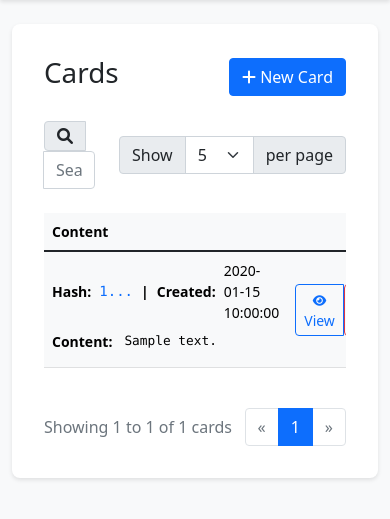
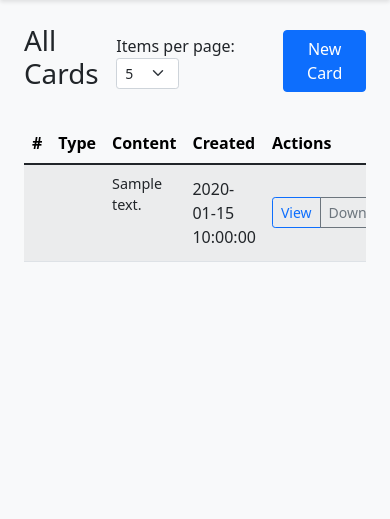
Before and after one commit to benkoo/mcard-core, a Flask app: template examples/mcard_crud_app/templates/index.html in a window 390 px wide. Shown: the part 56-575 px from the top of the page. Run offline with Flask 2, Linux system fonts and the light colour scheme; the template is opened without the code that fills it: most values are stand-ins (such as "Sample title", 1, 10 or a date in 2020).

Commit message:
feat(crud-app): enhance index page UI and content display
Key improvements:
1. Content Display:
   - Implemented consistent row heights (80px) for better visual alignment
   - Added responsive image thumbnails with max-height 70px
   - Improved text preview with scrollable content
   - Added binary content size display

2. Table Layout:
   - Added alternating row colors with table-striped class
   - Enhanced header contrast with table-light class
   - Maintained hover effects for better interactivity
   - Optimized content cell widths (max 300px)

3. Content Type Handling:
   - Fixed binary content detection using isinstance check
   - Improved MIME type detection for binary content
   - Added proper content type icons
   - Enhanced image content detection

4. Pagination:
   - Added items per page selector (5,10,20,50)
   - Implemented proper page navigation
   - Added total items counter
   - Enhanced pagination controls styling

Technical Details:
- Used Bootstrap classes for responsive design
- Implemented flex containers for vertical alignment
- Added overflow handling for text content
- Optimized font sizes for compact display

```diff
--- a/examples/mcard_crud_app/app.py
+++ b/examples/mcard_crud_app/app.py
@@ -2,14 +2,24 @@ from datetime import datetime
 import json
 import os
 import mimetypes
-from flask import Flask, render_template, request, redirect, url_for, g, jsonify, Response, flash
+from flask import Flask, render_template, request, redirect, url_for, g, jsonify, Response, flash, send_file
 from mcard import MCard, MCardStorage, ContentTypeInterpreter
 from urllib.parse import quote
+from io import BytesIO
 
 app = Flask(__name__)
+app.secret_key = 'dev'  # For development only. Use a secure key in production.
 
 # Add min and max functions to Jinja2 environment
 app.jinja_env.globals.update(min=min, max=max)
+
+# Add datetime filter
+@app.template_filter('datetime')
+def format_datetime(value):
+    """Format a datetime object."""
+    if value is None:
+        return ""
+    return value.strftime('%Y-%m-%d %H:%M:%S')
 
 # Initialize database path
 db_path = os.path.join(os.path.dirname(os.path.abspath(__file__)), "mcard_crud.db")
@@ -33,85 +43,56 @@ def teardown_db(exception):
 
 @app.route('/')
 def index():
-    """Display all cards."""
-    cards = []
-    print("\n=== Getting all cards ===")  # Debug log
     try:
         # Get pagination parameters
         page = request.args.get('page', 1, type=int)
         per_page = request.args.get('per_page', 10, type=int)
 
+        # Get all cards using storage
         storage = get_storage()
-        all_cards = storage.get_all()
-        print(f"Found {len(all_cards)} cards")  # Debug log
+        all_cards = list(storage.get_all())
 
-        # Calculate total pages
-        total_cards = len(all_cards)
-        total_pages = (total_cards + per_page - 1) // per_page
+        # Calculate pagination values
+        total_items = len(all_cards)
+        total_pages = max((total_items + per_page - 1) // per_page, 1)
 
-        # Ensure page is within bounds
-        page = max(1, min(page, total_pages)) if total_pages > 0 else 1
+        # Ensure page is within valid range
+        page = min(max(page, 1), total_pages)
 
-        # Calculate slice indices for current page
+        # Slice the cards for current page
         start_idx = (page - 1) * per_page
-        end_idx = min(start_idx + per_page, total_cards)
+        end_idx = min(start_idx + per_page, total_items)
+        page_cards = all_cards[start_idx:end_idx]
 
-        # Get cards for current page
-        current_cards = all_cards[start_idx:end_idx]
+        # Convert MCard objects to dictionaries with required attributes
+        current_page_cards = []
+        for card in page_cards:
+            # Determine content type
+            content_type = "text/plain"
+            is_binary = isinstance(card.content, bytes)
+            if is_binary:
+                content_type, _ = ContentTypeInterpreter.detect_content_type(card.content)
 
-        # Process each card
-        for card in current_cards:
-            try:
-                # First try to decode as UTF-8 to check if it's text
-                try:
-                    content_str = card.content.decode('utf-8') if isinstance(card.content, bytes) else card.content
-                except UnicodeDecodeError:
-                    print(f"Binary card: {card.content_hash}")
-                    cards.append({
-                        'id': card.content_hash,
-                        'type': 'binary',
-                        'size': len(card.content),
-                        'time_claimed': card.time_claimed
-                    })
-                    continue
+            card_dict = {
+                'hash': card.content_hash,
+                'content': card.content,
+                'time_claimed': card.time_claimed,
+                'content_type': content_type,
+                'is_image': ContentTypeInterpreter.is_image_content(content_type),
+                'is_binary': is_binary
+            }
+            current_page_cards.append(card_dict)
 
-                # Try to parse as JSON
-                try:
-                    content = json.loads(content_str)
-                    cards.append({
-                        'id': card.content_hash,
-                        'type': 'json',
-                        'content': json.dumps(content, indent=2),
-                        'time_claimed': card.time_claimed
-                    })
-                except json.JSONDecodeError:
-                    # Plain text
-                    cards.append({
-                        'id': card.content_hash,
-                        'type': 'text',
-                        'content': content_str,
-                        'time_claimed': card.time_claimed
-                    })
-
-            except Exception as e:
-                print(f"Error processing card {card.content_hash}: {str(e)}")
-                continue
-
+        return render_template('index.html',
+                             cards=current_page_cards,
+                             page=page,
+                             per_page=per_page,
+                             total_pages=total_pages,
+                             total_items=total_items)
     except Exception as e:
-        print(f"Error in index: {str(e)}")  # Debug log
-        raise
-
-    # Pagination info
-    pagination = {
-        'page': page,
-        'per_page': per_page,
-        'total_pages': total_pages,
-        'total_cards': total_cards,
-        'has_prev': page > 1,
-        'has_next': page < total_pages,
-    }
-
-    return render_template('index.html', cards=cards, pagination=pagination)
+        app.logger.error(f"Error in index: {str(e)}")
+        # Redirect to new card page if there's an error
+        return redirect(url_for('new_card'))
 
 @app.route('/new')
 def new_card():
@@ -283,5 +264,29 @@ def download_card(content_hash):
         print(f"Error in download_card: {str(e)}")
         return str(e), 500
 
+@app.route('/content/<content_hash>/thumbnail')
+def serve_thumbnail(content_hash):
+    """Serve thumbnail for image content."""
+    try:
+        storage = get_storage()
+        card = storage.get(content_hash)
+        if not card:
+            return "Content not found", 404
+
+        # Detect content type
+        content_type, _ = ContentTypeInterpreter.detect_content_type(card.content)
+
+        # Only serve if it's an image
+        if ContentTypeInterpreter.is_image_content(content_type):
+            return send_file(
+                BytesIO(card.content),
+                mimetype=content_type
+            )
+
+        return "Not an image", 400
+    except Exception as e:
+        app.logger.error(f'Error serving thumbnail: {str(e)}')
+        return str(e), 500
+
 if __name__ == '__main__':
     app.run(debug=True)
--- a/examples/mcard_crud_app/templates/index.html
+++ b/examples/mcard_crud_app/templates/index.html
@@ -1,91 +1,73 @@
-{% extends "base.html" %}
-{% from "hash_display.html" import render_hash %}
-
-{% block title %}MCard CRUD App - Cards{% endblock %}
+{% extends 'base.html' %}
 
 {% block content %}
-<div class="content-container">
+<div class="container mt-4">
     <div class="d-flex justify-content-between align-items-center mb-4">
-        <h1>Cards</h1>
-        <a href="{{ url_for('new_card') }}" class="btn btn-primary">
-            <i class="fas fa-plus"></i> New Card
-        </a>
+        <h1>All Cards</h1>
+        <div class="d-flex align-items-center">
+            <div class="me-3">
+                <label for="per_page" class="me-2">Items per page:</label>
+                <select id="per_page" class="form-select form-select-sm d-inline-block w-auto"
+                        onchange="window.location.href='{{ url_for('index') }}?page=1&per_page=' + this.value">
+                    {% for n in [5, 10, 20, 50] %}
+                    <option value="{{ n }}" {% if per_page == n %}selected{% endif %}>{{ n }}</option>
+                    {% endfor %}
+                </select>
             </div>
-
-    {% if not cards %}
-    <div class="alert alert-info">
-        No cards found. Create a new card to get started!
-    </div>
-    {% else %}
-    <div class="mb-4">
-        <div class="row align-items-center">
-            <div class="col">
-                <div class="input-group">
-                    <span class="input-group-text">
-                        <i class="fas fa-search"></i>
-                    </span>
-                    <input type="text" id="searchInput" class="form-control" placeholder="Search by hash or timestamp...">
-                </div>
-            </div>
-            <div class="col-auto">
-                <div class="input-group">
-                    <label class="input-group-text" for="perPage">Show</label>
-                    <select class="form-select" id="perPage">
-                        <option value="5" {% if pagination.per_page == 5 %}selected{% endif %}>5</option>
-                        <option value="10" {% if pagination.per_page == 10 %}selected{% endif %}>10</option>
-                        <option value="25" {% if pagination.per_page == 25 %}selected{% endif %}>25</option>
-                        <option value="50" {% if pagination.per_page == 50 %}selected{% endif %}>50</option>
-                    </select>
-                    <span class="input-group-text">per page</span>
-                </div>
-            </div>
+            <a href="{{ url_for('new_card') }}" class="btn btn-primary">New Card</a>
         </div>
     </div>
 
     <div class="table-responsive">
-        <table class="table table-hover">
+        <table class="table table-striped table-hover align-middle">
             <thead class="table-light">
                 <tr>
-                    <th scope="col" style="width: 70%">Content</th>
-                    <th scope="col" class="text-end">Actions</th>
+                    <th scope="col">#</th>
+                    <th scope="col">Type</th>
+                    <th scope="col">Content</th>
+                    <th scope="col">Created</th>
+                    <th scope="col">Actions</th>
                 </tr>
             </thead>
-            <tbody id="cardsTableBody">
+            <tbody>
                 {% for card in cards %}
-                <tr class="{% if loop.index is odd %}table-light{% endif %}"
-                    data-hash="{{ card.id }}"
-                    data-timestamp="{{ card.time_claimed.strftime('%Y-%m-%d %H:%M:%S') }}">
+                <tr>
+                    <td>{{ loop.index + (page - 1) * per_page }}</td>
                     <td>
-                        <div class="d-flex flex-column">
-                            <div class="d-flex align-items-center">
-                                <strong class="me-2">Hash:</strong>{{ render_hash(card.id) }}
-                                <strong class="mx-2">|</strong>
-                                <strong class="me-2">Created:</strong>
-                                <span>{{ card.time_claimed.strftime('%Y-%m-%d %H:%M:%S') }}</span>
+                        {% if card.is_image %}
+                            <i class="bi bi-image" title="Image"></i>
+                        {% elif card.is_binary %}
+                            <i class="bi bi-file-binary" title="Binary"></i>
+                        {% else %}
+                            <i class="bi bi-file-text" title="Text"></i>
+                        {% endif %}
+                    </td>
+                    <td style="max-width: 300px;">
+                        {% if card.is_image %}
+                            <div class="d-flex align-items-center justify-content-center" style="height: 80px;">
+                                <img src="{{ url_for('serve_thumbnail', content_hash=card.hash) }}"
+                                     class="img-thumbnail"
+                                     style="max-height: 70px; width: auto; object-fit: contain;"
+                                     alt="Image thumbnail">
                             </div>
-                            <div class="d-flex align-items-center">
-                                <strong class="me-2">Content:</strong>
-                                {% if card.type == 'binary' %}
-                                <div class="d-inline-flex align-items-center">
-                                    <span class="badge bg-secondary me-1">{{ card.type }}</span>
-                                    <span class="badge bg-info">{{ card.size }} bytes</span>
+                        {% elif card.is_binary %}
+                            <div class="d-flex align-items-center" style="height: 80px;">
+                                <span class="text-muted">Binary content ({{ card.content|length }} bytes)</span>
                             </div>
                         {% else %}
-                                <pre class="flex-grow-1"><code>{{ card.content[:200] }}{% if card.content|length > 200 %}...{% endif %}</code></pre>
+                            <div class="text-preview" style="height: 80px; overflow-y: auto; font-size: 0.9em;">
+                                {{ card.content[:200] }}
+                                {% if card.content|length > 200 %}...{% endif %}
+                            </div>
                         {% endif %}
-                            </div>
-                        </div>
                     </td>
-                    <td class="text-end align-middle">
-                        <div class="btn-group">
-                            <a href="{{ url_for('view_card', content_hash=card.id) }}" class="btn btn-outline-primary">
-                                <i class="fas fa-eye"></i> View
-                            </a>
-                            <form action="{{ url_for('delete', content_hash=card.id) }}" method="POST" class="d-inline" onsubmit="return confirm('Are you sure you want to delete this card?');">
-                                <button type="submit" class="btn btn-outline-danger">
-                                    <i class="fas fa-trash"></i> Delete
-                                </button>
-                            </form>
+                    <td>{{ card.time_claimed|datetime }}</td>
+                    <td>
+                        <div class="btn-group" role="group">
+                            <a href="{{ url_for('view_card', content_hash=card.hash) }}"
+                               class="btn btn-sm btn-outline-primary">View</a>
+                            <a href="{{ url_for('download_card', content_hash=card.hash) }}"
+                               class="btn btn-sm btn-outline-secondary">Download</a>
                         </div>
                     </td>
                 </tr>
@@ -94,96 +76,35 @@
         </table>
     </div>
 
-    <div class="d-flex justify-content-between align-items-center mt-4">
+    {% if total_pages > 1 %}
+    <nav aria-label="Page navigation" class="mt-4">
+        <div class="d-flex justify-content-between align-items-center">
             <div class="text-muted">
-            Showing {{ (pagination.page - 1) * pagination.per_page + 1 }} to
-            {{ min(pagination.page * pagination.per_page, pagination.total_cards) }} of
-            {{ pagination.total_cards }} cards
+                Showing {{ cards|length }} of {{ total_items }} items
             </div>
-        <nav aria-label="Page navigation">
             <ul class="pagination mb-0">
-                <li class="page-item {% if not pagination.has_prev %}disabled{% endif %}">
-                    <a class="page-link" href="{{ url_for('index', page=pagination.page-1, per_page=pagination.per_page) }}" aria-label="Previous">
-                        <span aria-hidden="true">&laquo;</span>
-                    </a>
+                <li class="page-item {% if page == 1 %}disabled{% endif %}">
+                    <a class="page-link" href="{{ url_for('index', page=page-1, per_page=per_page) }}">&laquo;</a>
                 </li>
-                {% for p in range(max(1, pagination.page-2), min(pagination.total_pages+1, pagination.page+3)) %}
-                <li class="page-item {% if p == pagination.page %}active{% endif %}">
-                    <a class="page-link" href="{{ url_for('index', page=p, per_page=pagination.per_page) }}">{{ p }}</a>
+
+                {% for p in range(1, total_pages + 1) %}
+                    {% if p == page %}
+                    <li class="page-item active">
+                        <span class="page-link">{{ p }}</span>
                     </li>
+                    {% else %}
+                    <li class="page-item">
+                        <a class="page-link" href="{{ url_for('index', page=p, per_page=per_page) }}">{{ p }}</a>
+                    </li>
+                    {% endif %}
                 {% endfor %}
-                <li class="page-item {% if not pagination.has_next %}disabled{% endif %}">
-                    <a class="page-link" href="{{ url_for('index', page=pagination.page+1, per_page=pagination.per_page) }}" aria-label="Next">
-                        <span aria-hidden="true">&raquo;</span>
-                    </a>
+
+                <li class="page-item {% if page == total_pages %}disabled{% endif %}">
+                    <a class="page-link" href="{{ url_for('index', page=page+1, per_page=per_page) }}">&raquo;</a>
                 </li>
             </ul>
+        </div>
     </nav>
-    </div>
     {% endif %}
 </div>
-
-<style>
-    pre {
-        max-height: 50px;
-        overflow-y: auto;
-        font-size: 0.8rem;
-        padding: 0.25rem !important;
-        margin: 0.25rem 0 !important;
-    }
-    .table td, .table th {
-        padding: 0.5rem;
-        font-size: 0.875rem;
-    }
-    .table td > div {
-        margin-bottom: 0.25rem !important;
-    }
-    .table td > div:last-child {
-        margin-bottom: 0 !important;
-    }
-    .badge {
-        font-size: 0.75rem;
-    }
-    .btn-group .btn {
-        padding: 0.25rem 0.5rem;
-        font-size: 0.875rem;
-    }
-    .btn-group .btn i {
-        font-size: 0.75rem;
-    }
-    strong {
-        font-size: 0.875rem;
-    }
-</style>
-
-{% block extra_scripts %}
-<script>
-document.addEventListener('DOMContentLoaded', function() {
-    const searchInput = document.getElementById('searchInput');
-    const tbody = document.getElementById('cardsTableBody');
-    const rows = tbody.getElementsByTagName('tr');
-    const perPageSelect = document.getElementById('perPage');
-    let searchTimeout;
-
-    // Handle search
-    searchInput.addEventListener('input', function() {
-        clearTimeout(searchTimeout);
-        searchTimeout = setTimeout(() => {
-            const searchTerm = this.value.toLowerCase();
-            Array.from(rows).forEach(row => {
-                const hash = row.getAttribute('data-hash').toLowerCase();
-                const timestamp = row.getAttribute('data-timestamp').toLowerCase();
-                row.style.display = (hash.includes(searchTerm) || timestamp.includes(searchTerm)) ? '' : 'none';
-            });
-        }, 300);
-    });
-
-    // Handle per-page change
-    perPageSelect.addEventListener('change', function() {
-        const newPerPage = this.value;
-        window.location.href = "{{ url_for('index') }}?page=1&per_page=" + newPerPage;
-    });
-});
-</script>
 {% endblock %}
-{% endblock %}
```
Also changed, not shown: mcard/content_type_interpreter.py (+12 -0 lines). Lines whose indentation alone changed are shown as unchanged.
